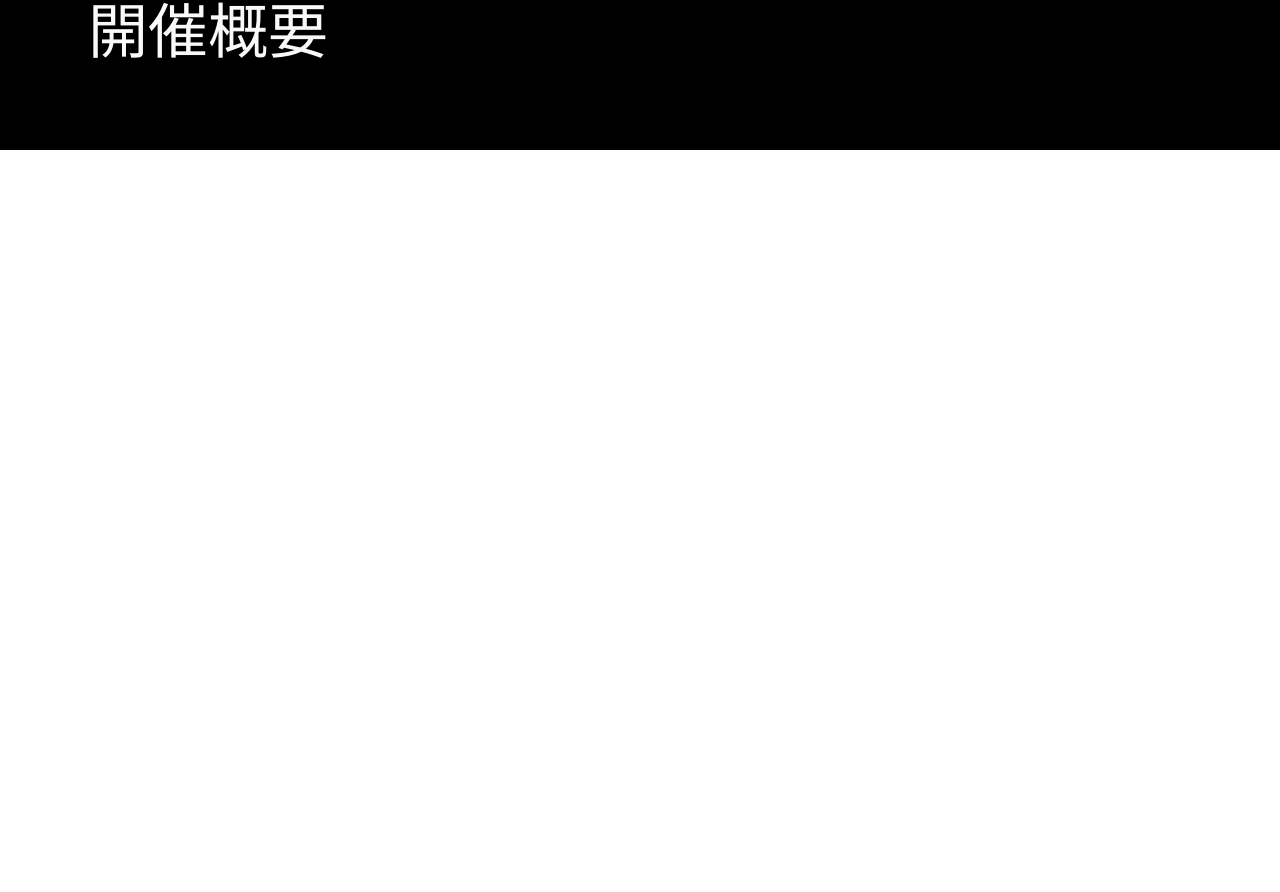
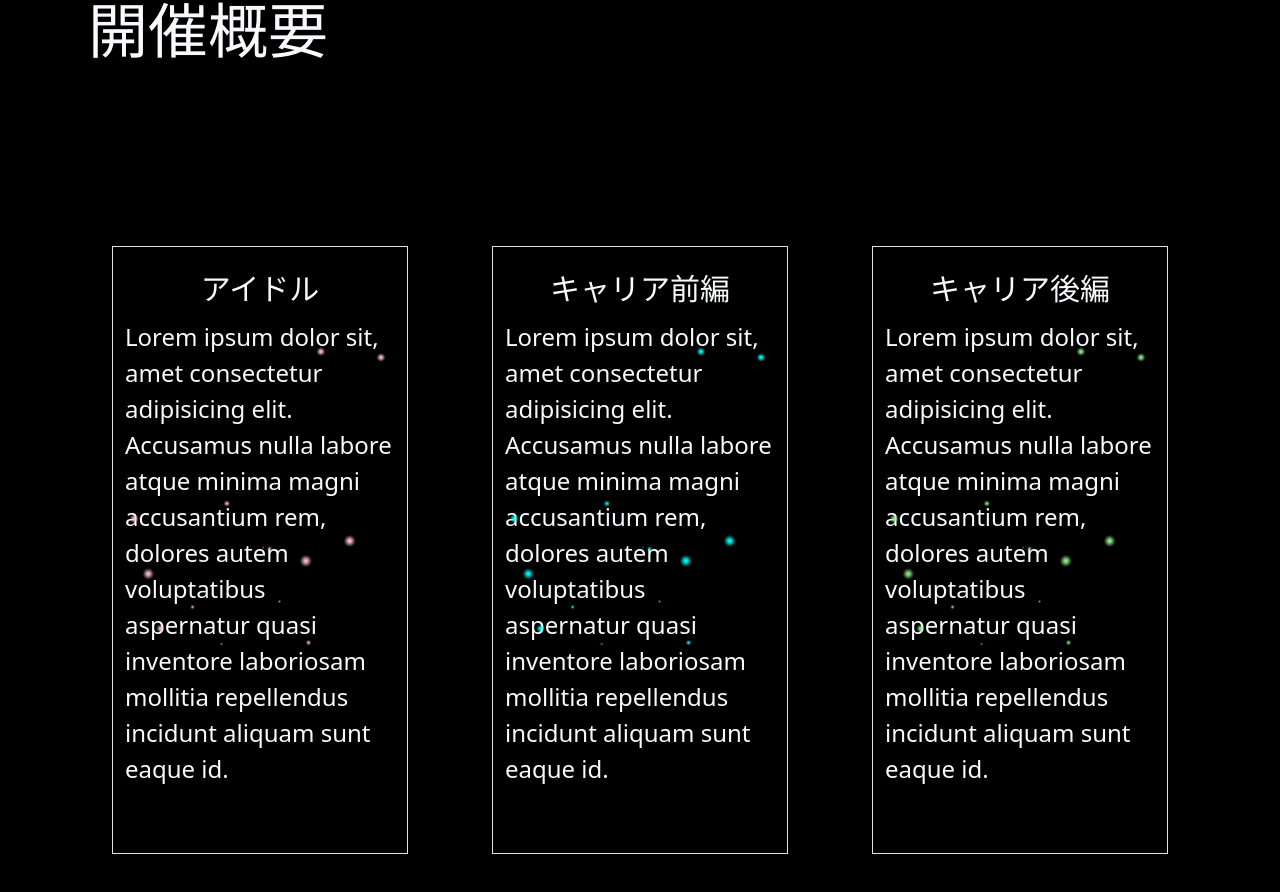
Before and after one commit to Kekechi/5thNPEventWebsite, a React (Vite) app: page / in a window 1280 px wide. Shown: the part 878-1770 px from the top of the page. Before the commit the page ends 1028 px from the top, so only its background shows below. Built offline with nearby package versions, Linux system fonts and the light colour scheme.

Commit message:
add sections

```diff
--- a/src/Components/Home/Home.jsx
+++ b/src/Components/Home/Home.jsx
@@ -1,12 +1,14 @@
 import React from "react";
 import Hero from "./Hero/Hero";
 import Schedule from "./Schedule/Schedule";
+import Sections from "./Sections/Sections";
 
 function Home() {
   return (
     <main id="top">
       <Hero />
       <Schedule />
+      <Sections />
     </main>
   );
 }
--- /dev/null
+++ b/src/Components/Home/Sections/SectionMain.jsx
@@ -0,0 +1,34 @@
+import React from "react";
+import "./section.scss";
+
+function SectionMain({ particleColor, title }) {
+  const particles = [];
+
+  for (let i = 0; i < 20; i++) {
+    particles.push(
+      <div className="circle-container" key={i}>
+        <div className="circle"></div>
+      </div>
+    );
+  }
+
+  return (
+    <div className="border section-main">
+      <div
+        className="section-background"
+        style={{ "--particle-color": particleColor }}
+      >
+        {particles}
+      </div>
+      <h5 className="text-light text-center mt-3">{title}</h5>
+      <p className="text-light mx-2">
+        Lorem ipsum dolor sit, amet consectetur adipisicing elit. Accusamus
+        nulla labore atque minima magni accusantium rem, dolores autem
+        voluptatibus aspernatur quasi inventore laboriosam mollitia repellendus
+        incidunt aliquam sunt eaque id.
+      </p>
+    </div>
+  );
+}
+
+export default SectionMain;
--- /dev/null
+++ b/src/Components/Home/Sections/Sections.jsx
@@ -0,0 +1,26 @@
+import React from "react";
+import { Col, Container, Row } from "react-bootstrap";
+import SectionMain from "./SectionMain";
+
+function Sections() {
+  return (
+    <div className="sections">
+      <div className="section-anchor" id="sections"></div>
+      <Container className="py-5">
+        <Row>
+          <Col md={4}>
+            <SectionMain particleColor={"pink"} title={"アイドル"} />
+          </Col>
+          <Col md={4}>
+            <SectionMain particleColor={"aqua"} title={"キャリア前編"} />
+          </Col>
+          <Col md={4}>
+            <SectionMain particleColor={"lightgreen"} title={"キャリア後編"} />
+          </Col>
+        </Row>
+      </Container>
+    </div>
+  );
+}
+
+export default Sections;
--- /dev/null
+++ b/src/Components/Home/Sections/section.scss
@@ -0,0 +1,89 @@
+.circle-container {
+  $particleNum: 20;
+  $particleColor: var(--particle-color);
+
+  position: absolute;
+  transform: translateY(10vh);
+  bottom: 0;
+  left: 50%;
+  animation-iteration-count: infinite;
+  animation-timing-function: linear;
+
+  .circle {
+    width: 100%;
+    height: 100%;
+    border-radius: 50%;
+    mix-blend-mode: screen;
+    background-image: radial-gradient(
+      $particleColor,
+      $particleColor 10%,
+      hsla(180, 100%, 80%, 0) 56%
+    );
+
+    animation: fadein-frames 200ms infinite, scale-frames 2s infinite;
+
+    @keyframes fade-frames {
+      0% {
+        opacity: 1;
+      }
+
+      50% {
+        opacity: 0.7;
+      }
+
+      100% {
+        opacity: 1;
+      }
+    }
+
+    @keyframes scale-frames {
+      0% {
+        transform: scale3d(0.4, 0.4, 1);
+      }
+
+      50% {
+        transform: scale3d(2.2, 2.2, 1);
+      }
+
+      100% {
+        transform: scale3d(0.4, 0.4, 1);
+      }
+    }
+  }
+
+  $particleBaseSize: 4;
+
+  @for $i from 1 through $particleNum {
+    &:nth-child(#{$i}) {
+      $circleSize: 4 + random($particleBaseSize);
+      width: $circleSize + px;
+      height: $circleSize + px;
+      transform: translateX(random(50) - 25 + vmin);
+
+      $framesName: "move-frames-" + $i;
+      $moveDuration: 14000 + random(9000) + ms;
+
+      animation-name: #{$framesName};
+      animation-duration: $moveDuration;
+      animation-delay: random(11500) - 11500 + ms;
+
+      @keyframes #{$framesName} {
+        from {
+          transform: translate3d(random(100) -50 + vmin, 50 + vmin, 0);
+        }
+
+        to {
+          transform: translate3d(
+            random(100) - 50 + vmin,
+            -1 * (random(50) + 50) + vmin,
+            0
+          );
+        }
+      }
+
+      .circle {
+        animation-delay: random(4000) + ms;
+      }
+    }
+  }
+}
--- a/src/index.css
+++ b/src/index.css
@@ -100,6 +100,7 @@ Figure img {
   height: 100%;
   object-fit: contain;
   animation: forwards 1s ease-in-out scaleIn;
+  margin-bottom: 4rem;
 }
 
 @media screen and (min-width: 768px) {
@@ -109,6 +110,10 @@ Figure img {
 
   .hero-pic-container {
     order: 1;
+  }
+
+  .hero-pic {
+    margin-bottom: 0;
   }
 }
 
@@ -125,3 +130,34 @@ Figure img {
 .schedule {
   background: black;
 }
+
+/* || Sections */
+.sections {
+  background: black;
+  min-height: 100vh;
+}
+
+.section-main {
+  height: calc((100vh - 12rem) / 3);
+  position: relative;
+  transition: scale 0.1s ease-in-out;
+  margin: 1rem;
+}
+
+.section-main:hover {
+  cursor: pointer;
+  scale: 1.1;
+}
+
+@media screen and (min-width: 768px) {
+  .section-main {
+    height: calc((100vh - 8rem));
+  }
+}
+
+.section-background {
+  position: absolute;
+  height: 100%;
+  width: 100%;
+  overflow: hidden;
+}
```
